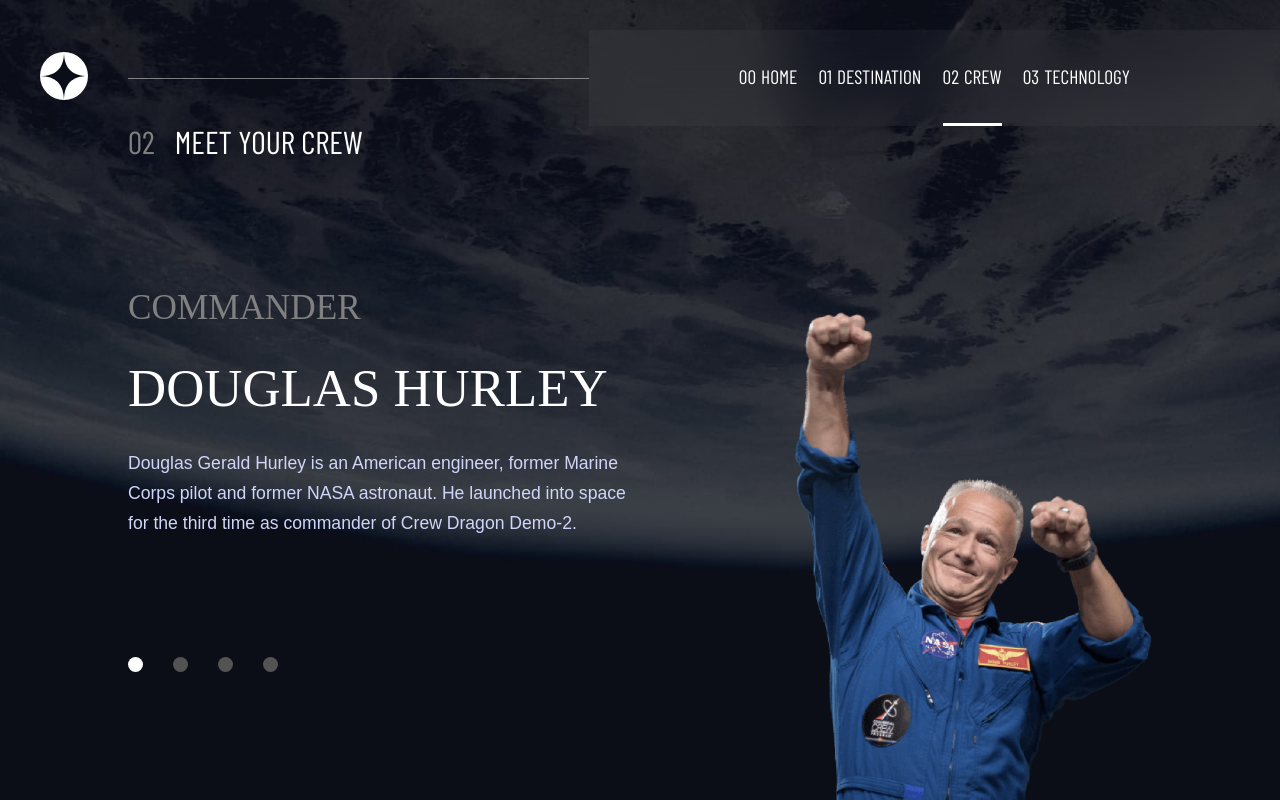
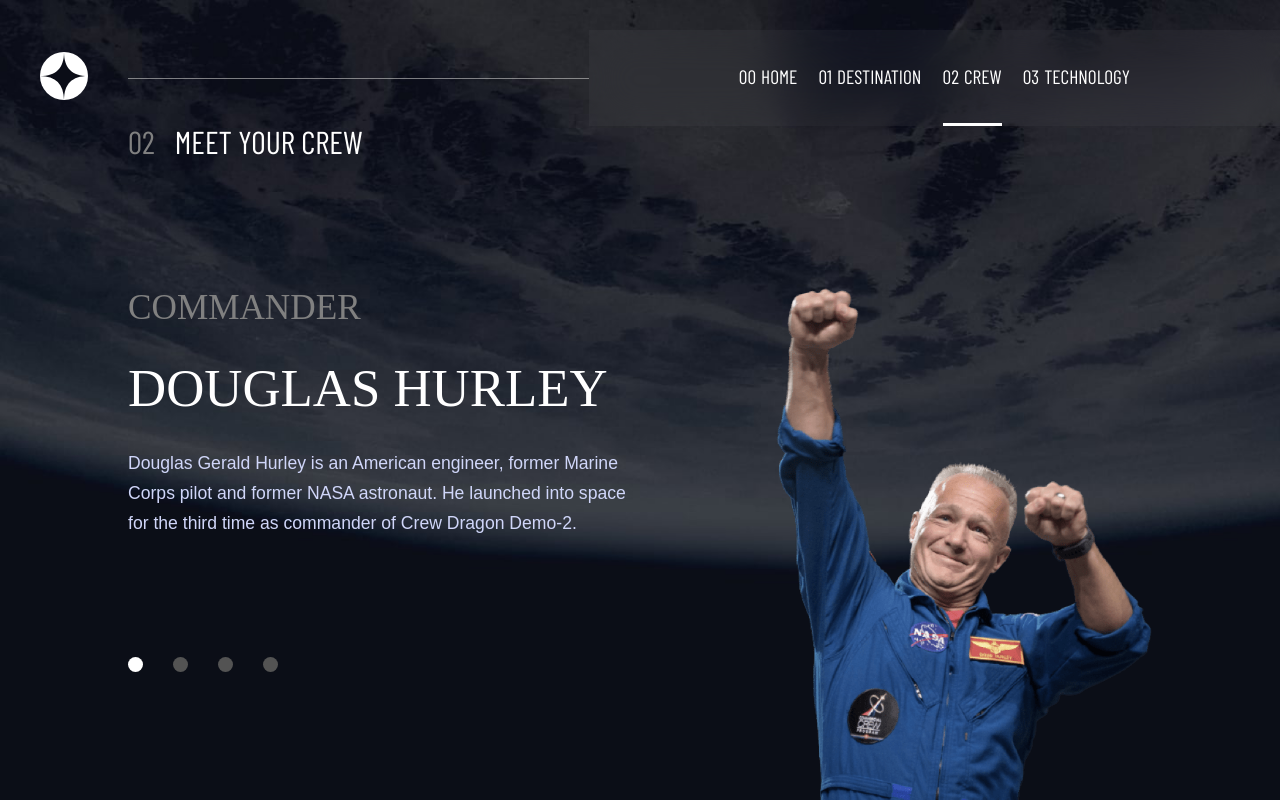
Before and after one commit to DiegoSt23/Space-Tourism, a React (Create React App) app: page /crew/commander in a window 1280 px wide. Built offline with nearby package versions, Linux system fonts and the light colour scheme; a web font is replaced by a local one.

Commit message:
height of crew member image changed

```diff
--- a/src/styles/crew.css
+++ b/src/styles/crew.css
@@ -85,7 +85,8 @@
   justify-content: flex-end;
 }
 .member-image {
-  width: 70%;
+  height: 80%;
+  width: auto;
 }
 
 /* //////////////////////RESPONSIVE//////////////////////// */
```
